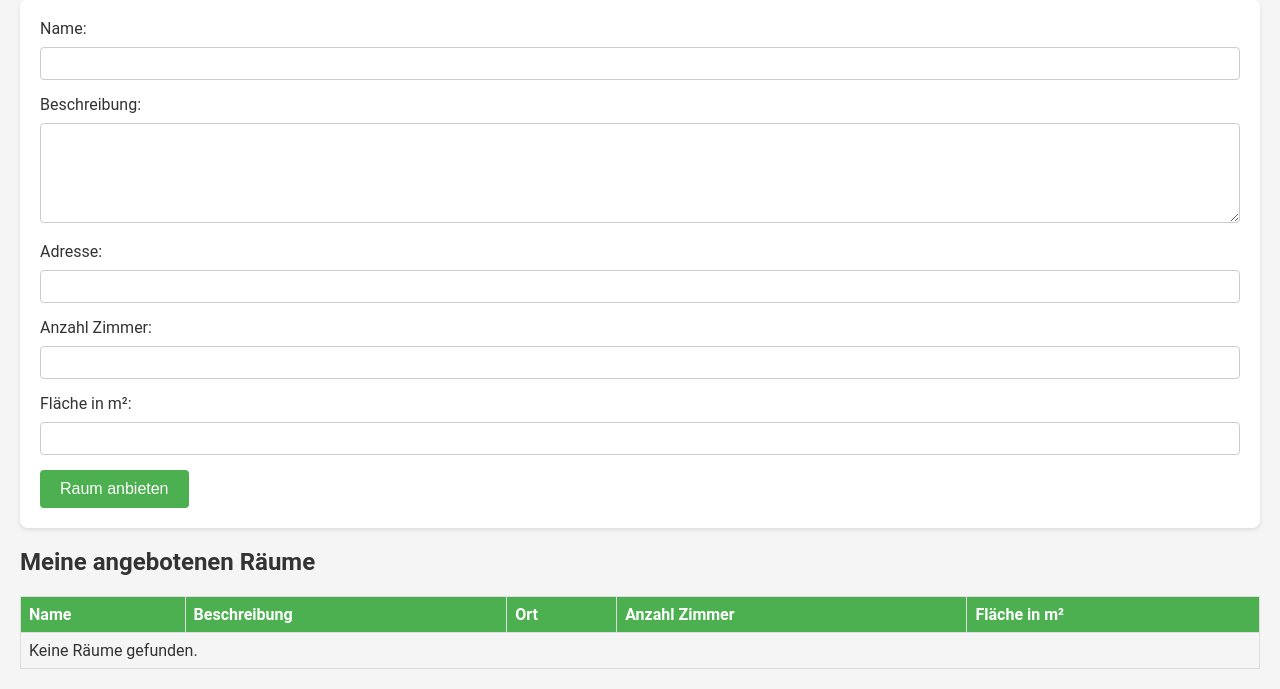
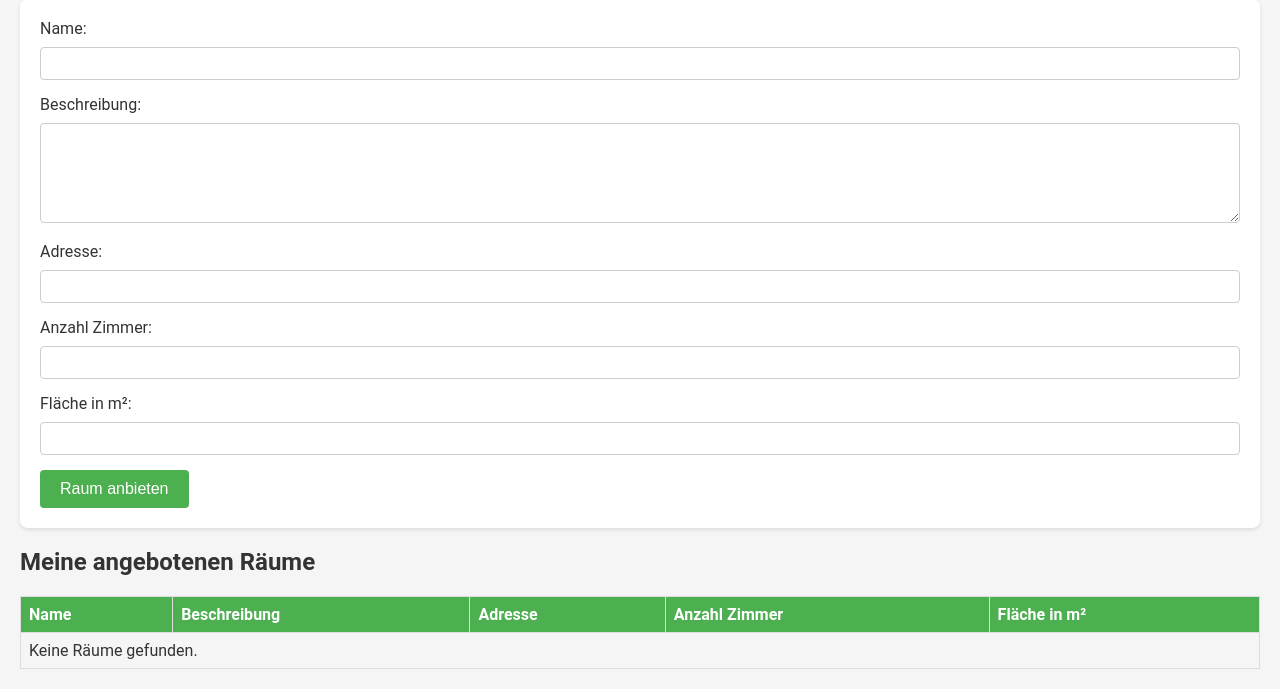
Before and after one commit to SebastianChristen/rent-a-room, a Flask app: page /sell in a window 1280 px wide. Shown: the part 195-884 px from the top of the page. Run offline with Flask 3, Linux system fonts and the light colour scheme; the visitor is signed in with stand-in values (Sample User, id 1); data that the repository does not hold is empty.

Commit message:
fix error with address

```diff
--- a/database.py
+++ b/database.py
@@ -136,7 +136,7 @@ def sell():
         new_room = {
             "name": request.form['name'],
             "beschreibung": request.form['beschreibung'],
-            "ort": request.form['ort'],
+            "adresse": request.form['adresse'],
             "zimmer": int(request.form['zimmer']),
             "fläche": float(request.form['fläche']),
             "besitzer_id": session['email'],
--- a/templates/sell.html
+++ b/templates/sell.html
@@ -52,7 +52,7 @@
         <tr>
             <th>Name</th>
             <th>Beschreibung</th>
-            <th>Ort</th>
+            <th>Adresse</th>
             <th>Anzahl Zimmer</th>
             <th>Fläche in m²</th>
             <!-- Weitere Spalten nach Bedarf -->
```
